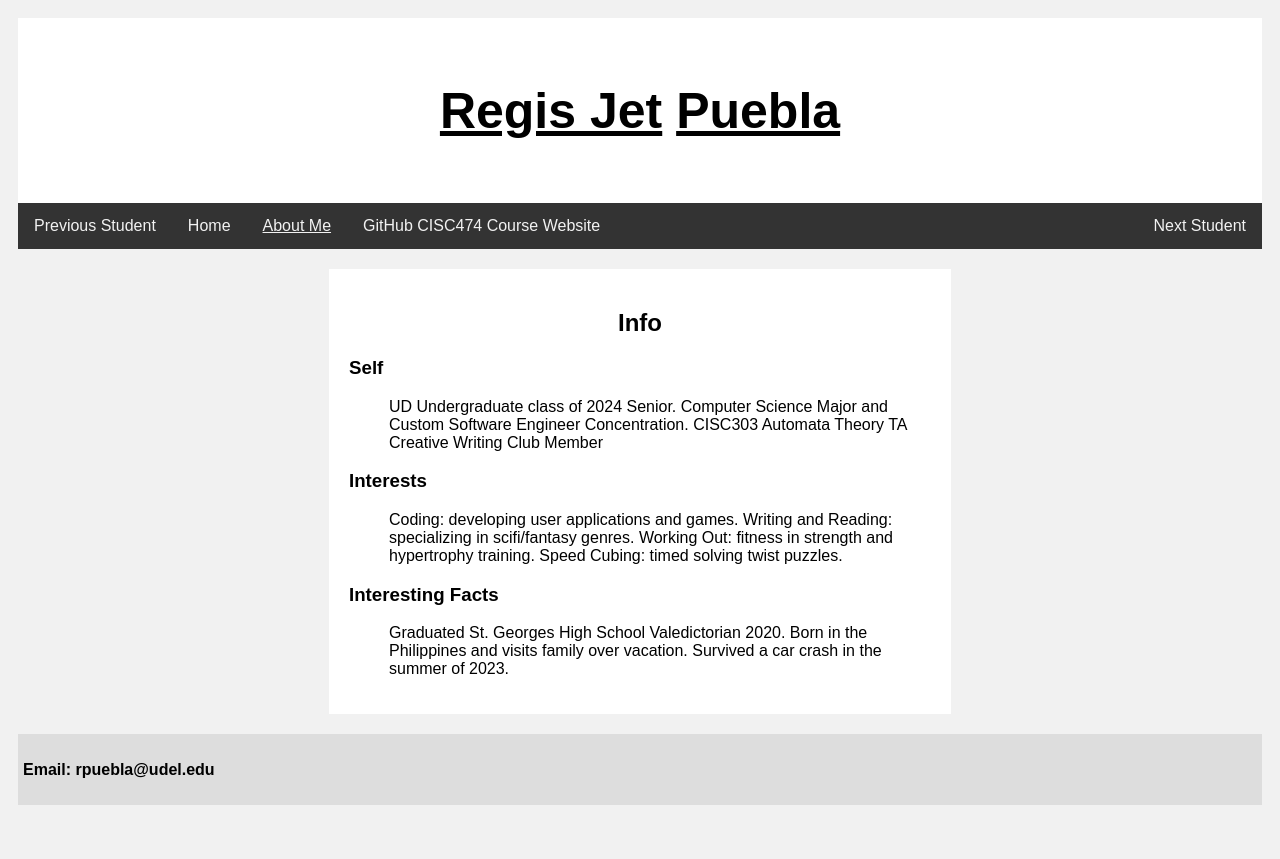
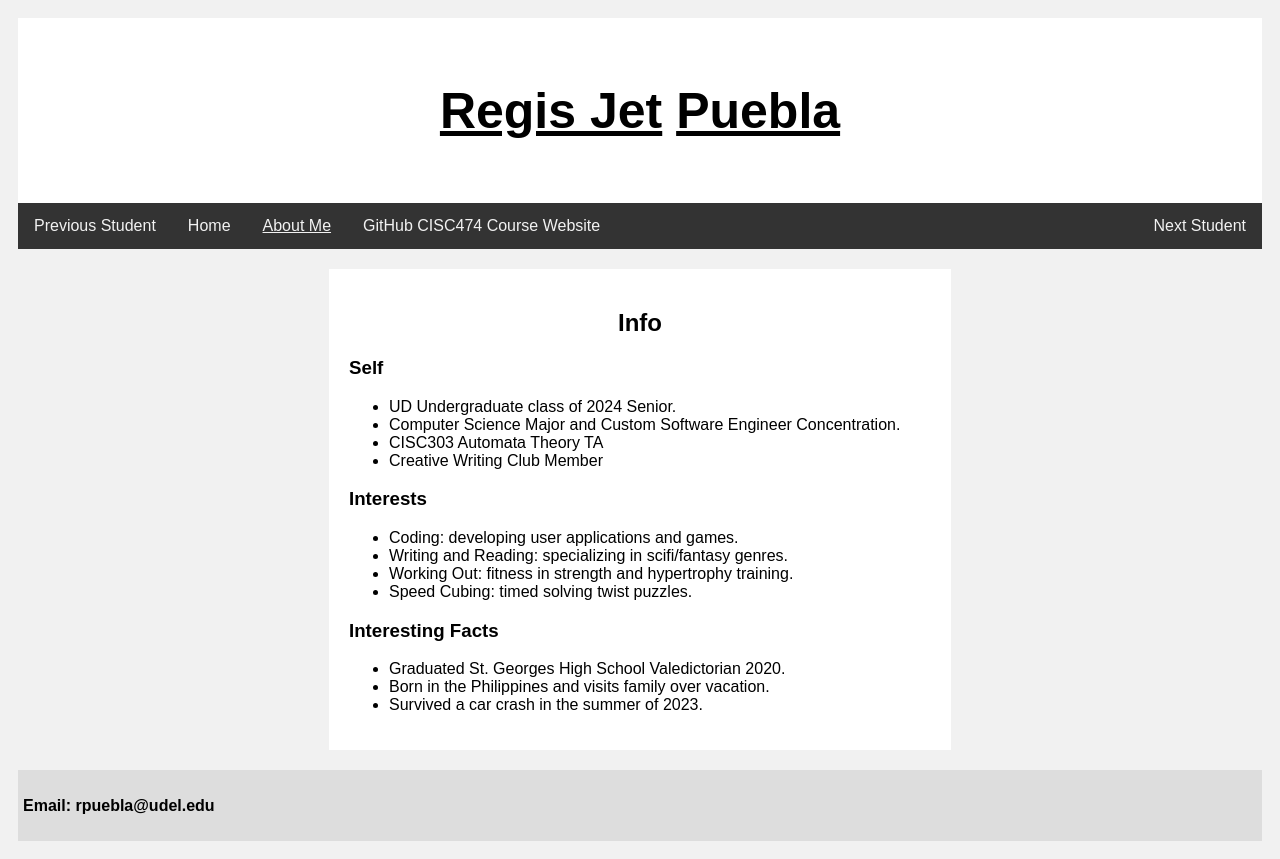
Before and after one commit to RGUD0/Personal-Website-1, a plain HTML site: page aboutMe.html in a window 1280 px wide. Before the commit the page ends 823 px from the top, so only its background shows below. Drawn offline with Linux system fonts and the light colour scheme.

Commit message:
Validator Check 02

```diff
--- a/aboutMe.html
+++ b/aboutMe.html
@@ -25,45 +25,45 @@
 					<h2>Info</h2>
 					<h3>Self</h3>
 					<ul>
-						<il>
+						<li>
 							UD Undergraduate class of 2024 Senior.
-						</il>
-						<il>
+						</li>
+						<li>
 							Computer Science Major and Custom Software Engineer Concentration.
-						</il>
-						<il>
+						</li>
+						<li>
 							CISC303 Automata Theory TA
-						</il>
-						<il>
+						</li>
+						<li>
 							Creative Writing Club Member
-						</il>
+						</li>
 					</ul>
 					<h3>Interests</h3>
 					<ul>
-						<il>
+						<li>
 							Coding: developing user applications and games.
-						</il>
-						<il>
+						</li>
+						<li>
 							Writing and Reading: specializing in scifi/fantasy genres.
-						</il>
-						<il>
+						</li>
+						<li>
 							Working Out: fitness in strength and hypertrophy training.
-						</il>
-						<il>
+						</li>
+						<li>
 							Speed Cubing: timed solving twist puzzles.
-						</il>
+						</li>
 					</ul>
 					<h3>Interesting Facts</h3>
 					<ul>
-						<il>
+						<li>
 							Graduated St. Georges High School Valedictorian 2020.
-						</il>
-						<il>
+						</li>
+						<li>
 							Born in the Philippines and visits family over vacation.
-						</il>
-						<il>
+						</li>
+						<li>
 							Survived a car crash in the summer of 2023.
-						</il>
+						</li>
 					</ul>
 				</div>
 			</div>
```
